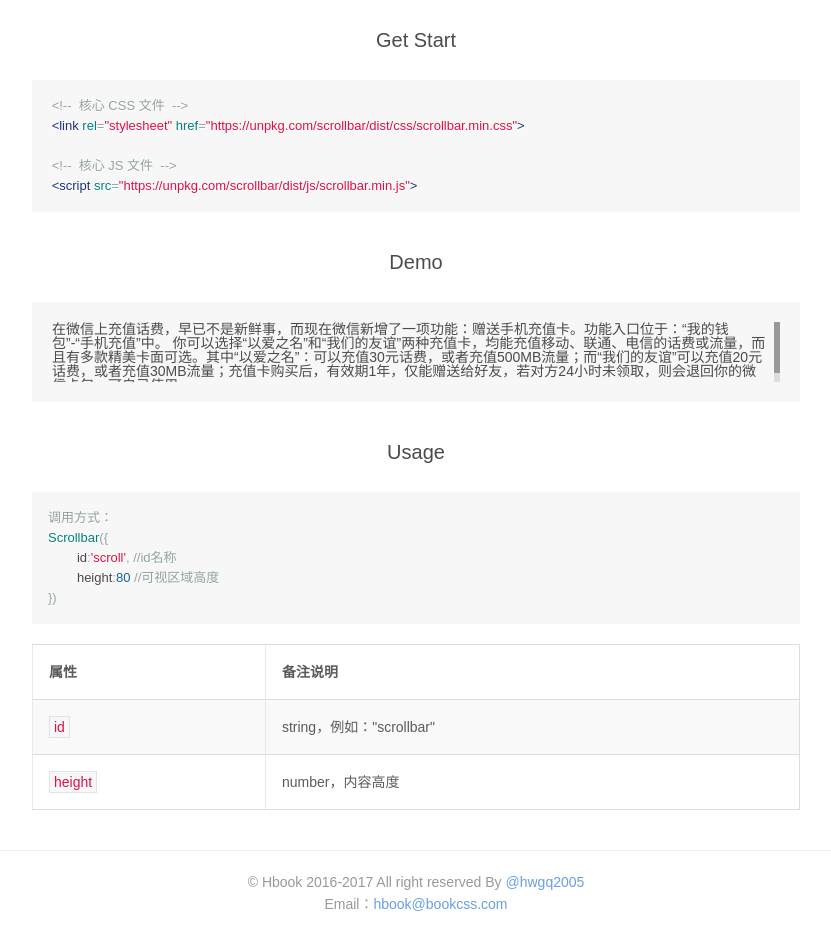
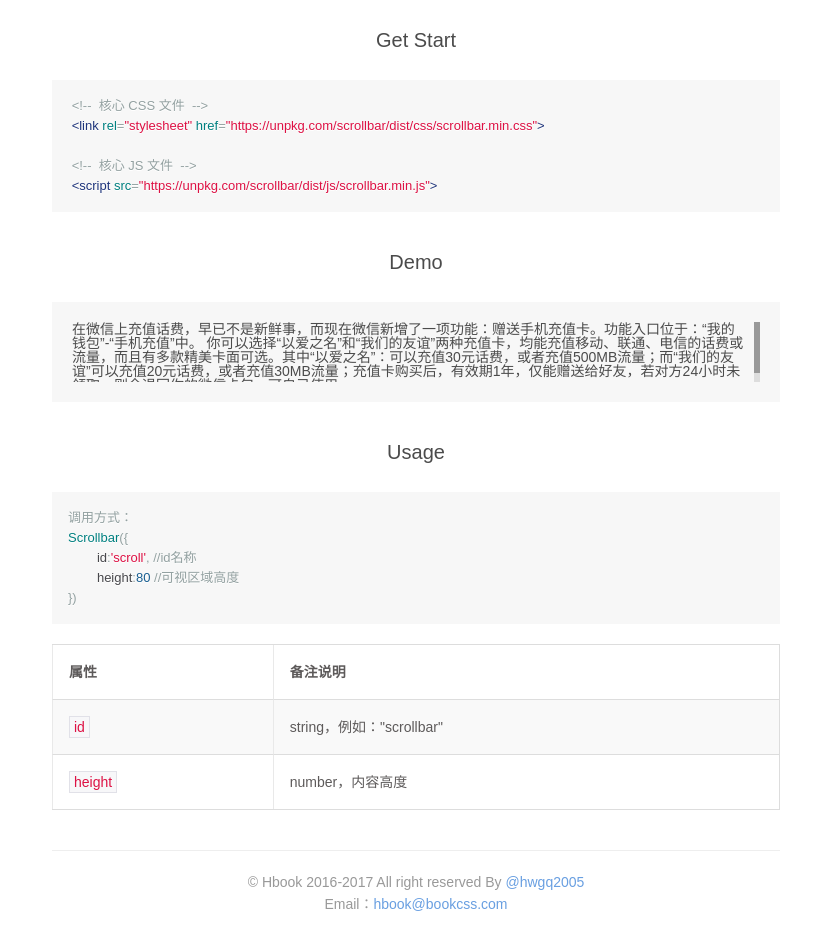
Before and after one commit to hwgq2005/Scrollbar, a website: page index.html in a window 1280 px wide. Shown: the part 400-1335 px from the top of the page, without its empty margins (224-1055 px from the left). Drawn offline with Linux system fonts and the light colour scheme.

Commit message:
页面修改

```diff
--- a/index.html
+++ b/index.html
@@ -90,14 +90,14 @@ Scrollbar({
 
 	<!-- template-content end -->
 
-	<!-- template-template-footer begin -->
-	<template-footer class="template-footer w-768">
+	<!-- template-footer begin -->
+	<footer class="template-footer w-768">
 		<div class="template-footer-content">
 			<p>© Hbook 2016-2017 All right reserved By <a href="http://www.weibo.com/hwgq2005" target="_blank" title="微博">@hwgq2005</a> </p>
 			<p>Email：<a href="mailto:hbook@bookcss.com" title="邮箱">hbook@bookcss.com</a></p>
 		</div>
-	</template-footer>
-	<!-- template-template-footer end -->
+	</footer>
+	<!-- template-footer end -->
 
     <script src="docs/js/lib/prettify.js"></script>
     <script src="dist/js/scrollbar.min.js"></script>
--- a/src/sass/hbook-template.scss
+++ b/src/sass/hbook-template.scss
@@ -4,6 +4,11 @@
 @import "./hbook-button";
 @import "./hbook-table";
 
+*, :after, :before {
+	-webkit-box-sizing: border-box;
+	-moz-box-sizing: border-box;
+	box-sizing: border-box;
+}
 body {
 	font-family: "Ping Fang SC", "STHeiTi", "arial", "Microsoft YaHei", "SimSun", "Georgia", "Times", "Times New Roman", "serif";
 	font-size: 1.4rem;
@@ -51,6 +56,7 @@ code {
 	padding: 80px 40px 100px;
 	color: #699FE1;
 	background: lighten(#699FE1, 26%);
+
 	.template-header-tit {
 		font-size: 8rem;
 		margin-bottom: 10px;
@@ -72,6 +78,7 @@ code {
 }
 .template-content {
 	padding: 0 20px;
+
 	.template-module {
 		margin: 40px 0;
 	}
@@ -84,6 +91,7 @@ code {
 .docs-example {
 	padding: 20px;
 	background-color: #f7f7f7;
+
 	.btn {
 		margin: 5px;
 	}
```
Also changed, not shown: docs/css/hbook-template.css.
